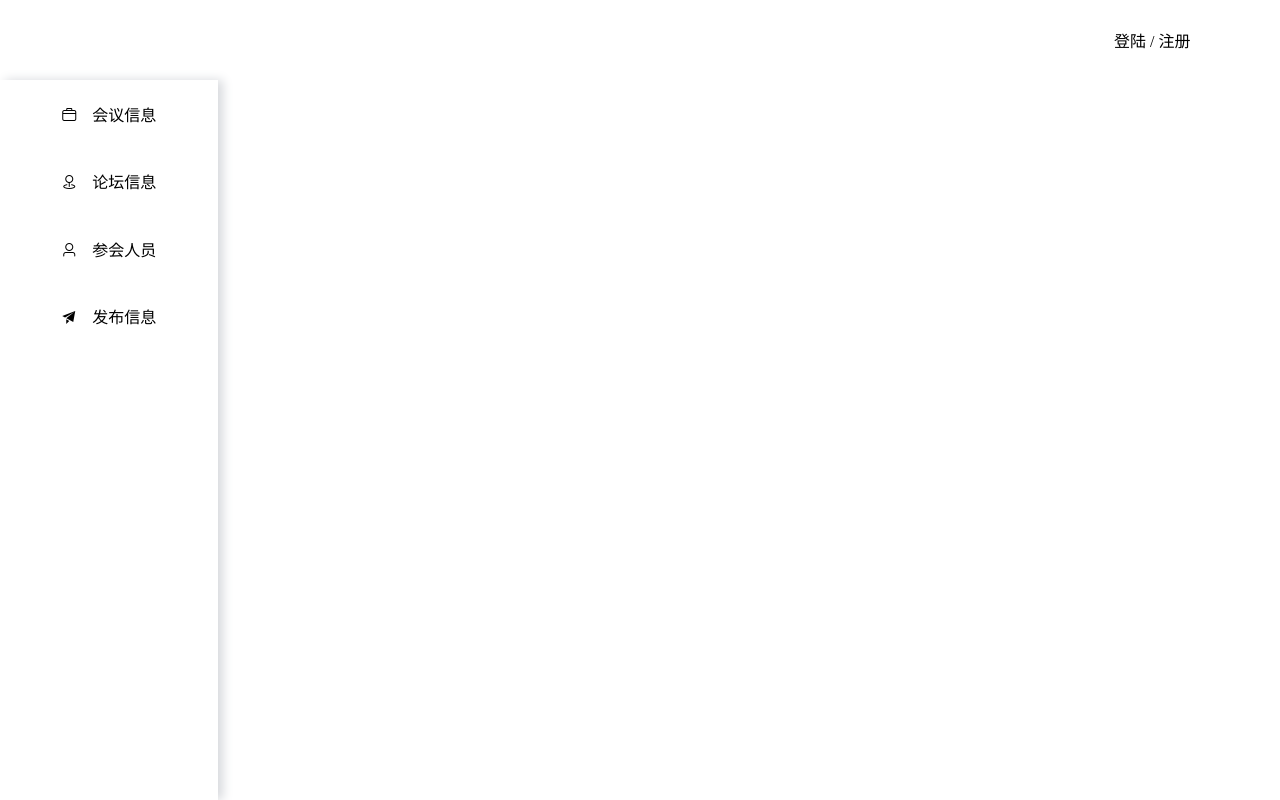
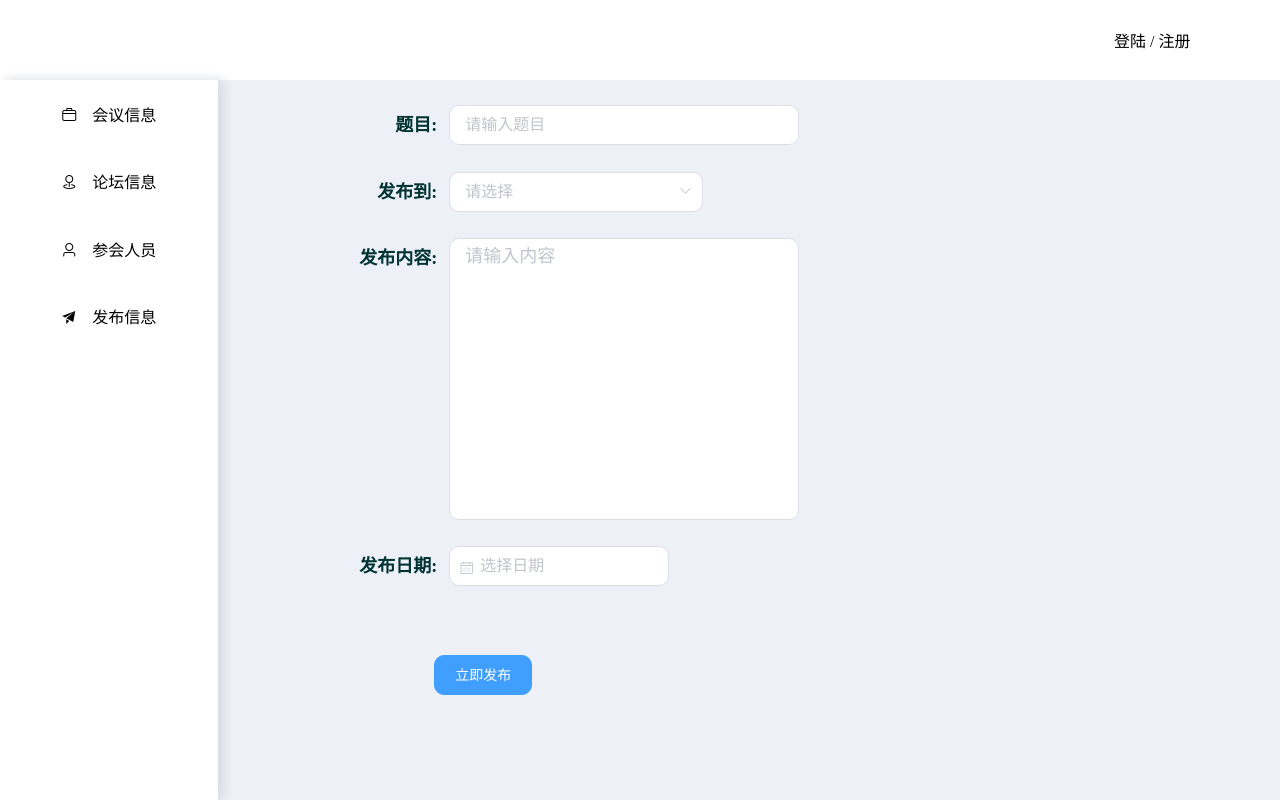
Before and after one commit to FZUSESPR21W/meeting-system-team9, a Vue app in the folder front_end/meet-system/: page /home/send_message in a window 1280 px wide. Built offline with nearby package versions, Linux system fonts and the light colour scheme.

Commit message:
feat:新增发布信息页面样式

```diff
--- a/front_end/meet-system/src/components/send_message.vue
+++ b/front_end/meet-system/src/components/send_message.vue
@@ -1,6 +1,49 @@
 <template>
-    <div id="send_message"></div>
-    <!-- 发布页面 -->
+    <div id="send_message">
+        <div id="message_part">
+            <el-form label-position="right" label-width="100px">
+                <el-form-item label="题目:">
+                    <el-input
+                        class="title"
+                        v-model="title"
+                        placeholder="请输入题目"
+                        clearable
+                    ></el-input>
+                </el-form-item>
+                <el-form-item label="发布到:">
+                    <el-select v-model="forum" placeholder="请选择">
+                        <el-option
+                            v-for="item in options"
+                            :key="item.value"
+                            :label="item.label"
+                            :value="item.value"
+                        >
+                        </el-option>
+                    </el-select>
+                </el-form-item>
+
+                <el-form-item label="发布内容:">
+                    <el-input
+                        type="textarea"
+                        :autosize="{ minRows: 10, maxRows: 8 }"
+                        placeholder="请输入内容"
+                        v-model="detail"
+                        clearable
+                    >
+                    </el-input>
+                </el-form-item>
+                <el-form-item label="发布日期:">
+                    <el-date-picker
+                        v-model="date"
+                        type="date"
+                        placeholder="选择日期"
+                    >
+                    </el-date-picker>
+                </el-form-item>
+            </el-form>
+            <el-button type="primary" @click="go_forum">立即发布</el-button>
+        </div>
+    </div>
 </template>
 
 <script>
@@ -8,14 +51,72 @@ export default {
     name: "Send_message",
 
     data() {
-        return {};
+        return {
+            title: "",
+            forum: "",
+            detail: "",
+            date: "",
+        };
     },
 
-    methods: {},
+    methods: {
+        go_forum() {
+            this.$router.push({ name: "forum" });
+        },
+    },
 };
 </script>
 
 <style scoped>
 #send_message {
+    /* border: 1px red solid;
+    box-sizing: border-box; */
+    width: 83%;
+    height: 100%;
+    background-color: #edf0f7;
+}
+
+#message_part {
+    width: 80%;
+    height: 80%;
+    /* border: 1px red solid;
+    box-sizing: border-box; */
+    margin: 0% 10%;
+    font-weight: bold;
+}
+
+.title {
+    width: 50%;
+    margin: 0;
+}
+
+.el-button {
+    border-radius: 10px;
+    text-align: center;
+    margin: 5% 13%;
+}
+
+.el-form-item {
+    margin: 3%;
 }
 </style>
+
+<style>
+.el-textarea__inner {
+    resize: none;
+    width: 50%;
+    margin: 0% 0;
+    font-size: 18px;
+    border-radius: 10px;
+}
+
+.el-form-item__label {
+    font-size: 18px;
+    color: #033;
+}
+
+.el-input__inner {
+    font-size: 16px;
+    border-radius: 10px;
+}
+</style>
```
